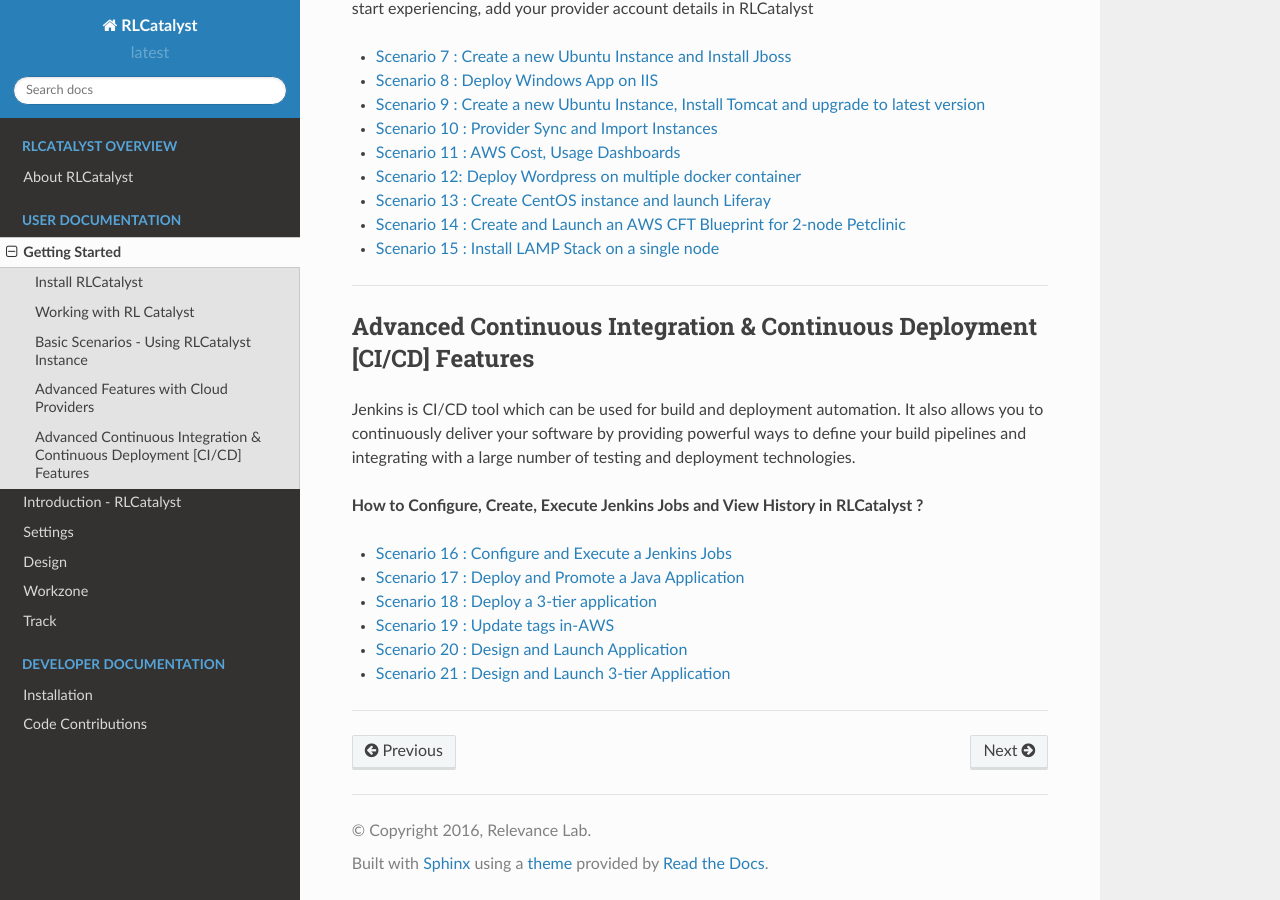
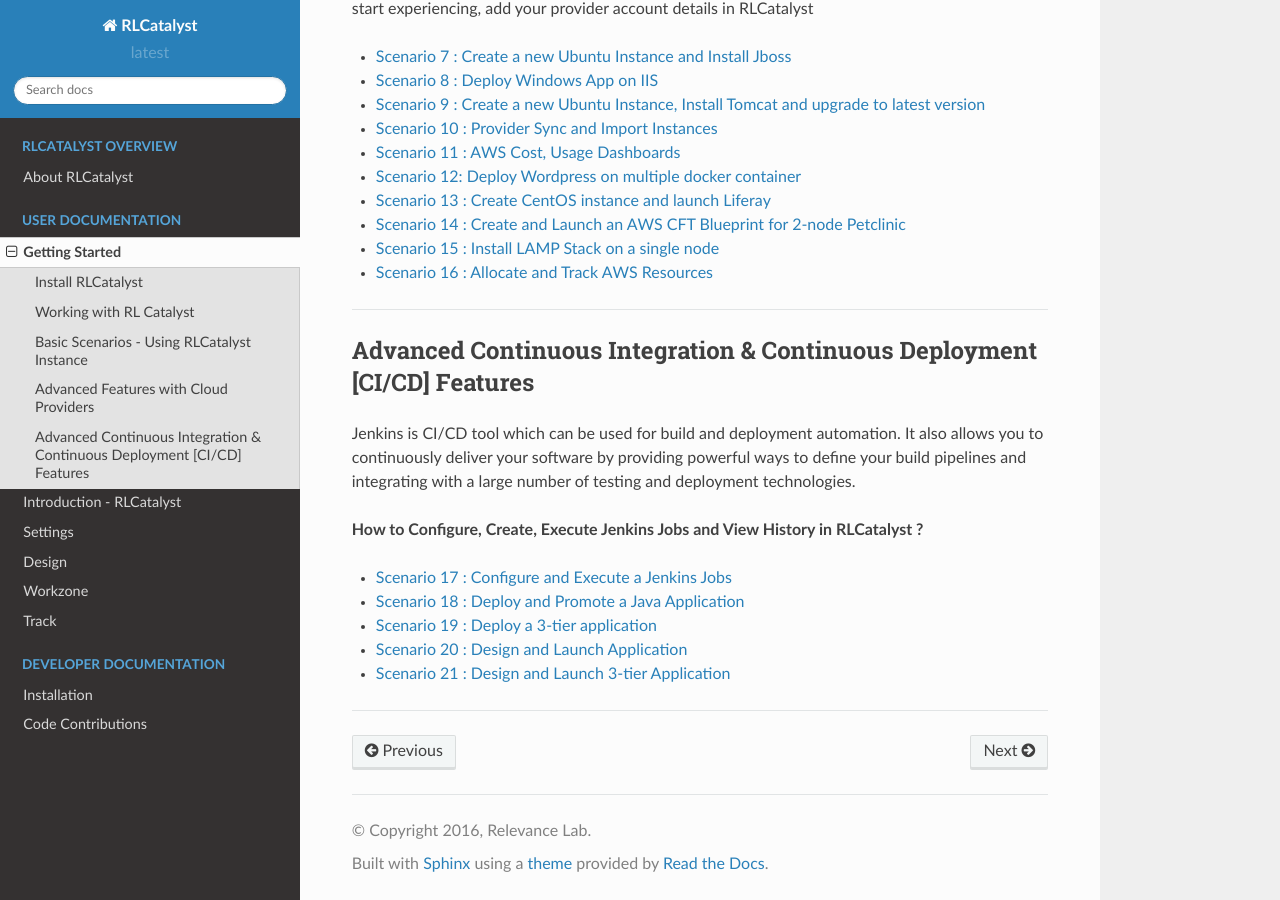
Before and after one commit to RLOpenCatalyst/catdocs, a Sphinx documentation site: the page built from Catalyst/source/gettingstarted.rst, in a window 1280 px wide and 900 px high, scrolled down 3136 px. Built offline with Sphinx 7.4.7 and the Read the Docs theme 2.0.0, drawn with Linux system fonts in a browser that asks for light colours.

```diff
--- a/Catalyst/source/gettingstarted.rst
+++ b/Catalyst/source/gettingstarted.rst
@@ -136,7 +136,7 @@ RLCatalyst comes with the flexibility to create blueprints to automate dynamic p
 
 * :ref:`Install LAMP Stack on a single-node`
 
-
+* :ref:`Allocate and Track AWS-Resources`
 
 *****
 
@@ -155,8 +155,6 @@ Jenkins is CI/CD tool which can be used for build and deployment automation. It
 
 * :ref:`Deploy-a 3-tier application`
 
-* :ref:`Update tags in-AWS`
-
 * :ref:`Design and Launch-Application`
 
 * :ref:`Design and Launch 3-tier-Application`
```
Also changed, not shown: Catalyst/source/gettingimplemented.rst (+37 -37 lines).
